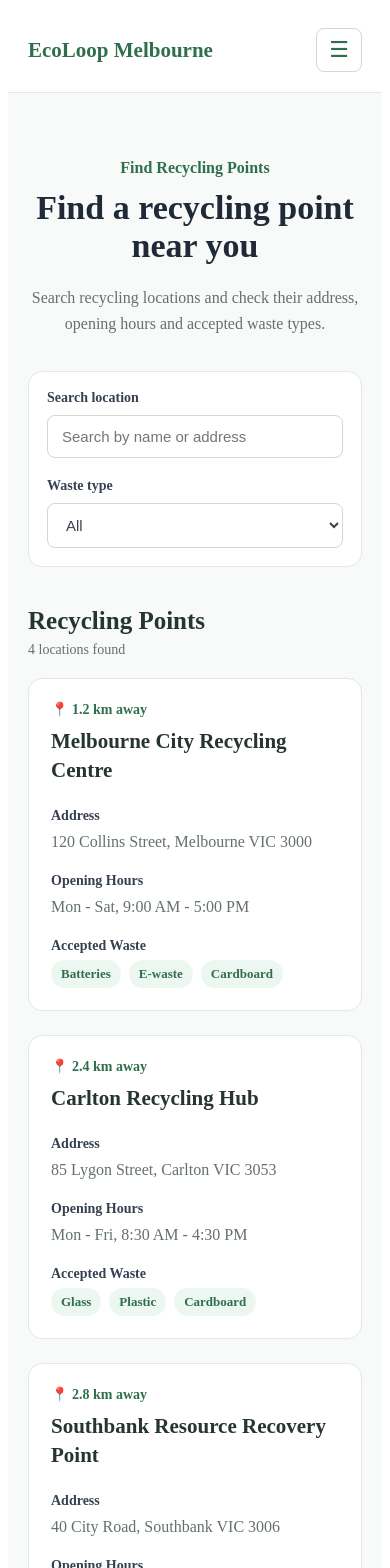
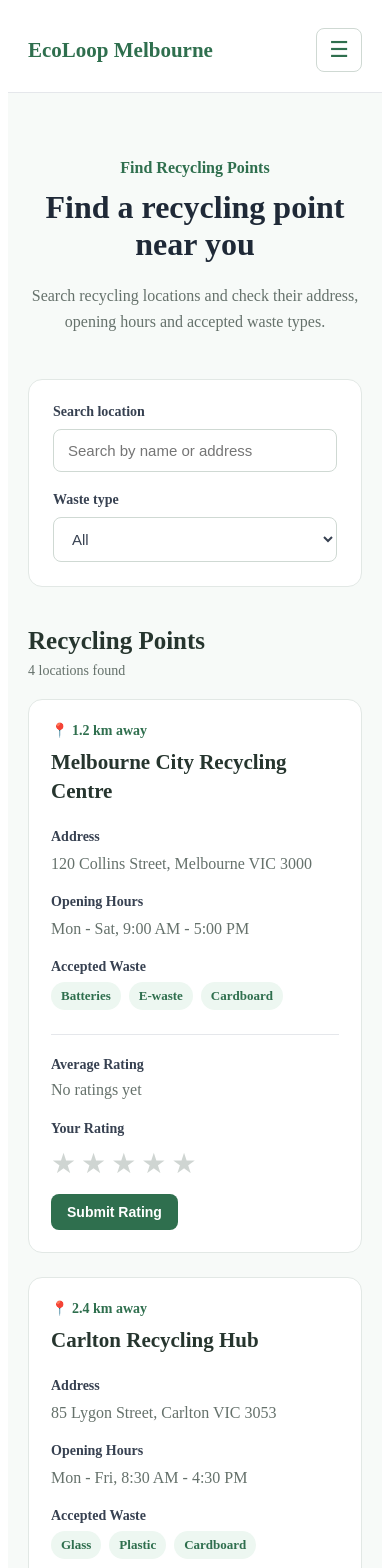
Before and after one commit to xyin0032-ui/ecoloop-melbourne, a Vue app: page /points in a window 390 px wide. Shown: the top 1568 px of the page. Built offline with nearby package versions, Linux system fonts and the light colour scheme.

Commit message:
Add recycling point ratings

```diff
--- /dev/null
+++ b/src/utils/ratings.js
@@ -0,0 +1,58 @@
+const RATINGS_KEY = 'ecoloop_ratings'
+
+export function getRatings() {
+  const savedRatings = localStorage.getItem(RATINGS_KEY)
+
+  if (!savedRatings) {
+    return []
+  }
+
+  return JSON.parse(savedRatings)
+}
+
+function saveRatings(ratings) {
+  localStorage.setItem(RATINGS_KEY, JSON.stringify(ratings))
+}
+
+export function addRating(pointId, userId, rating) {
+  const ratings = getRatings()
+
+  const existingRating = ratings.find(
+    (item) =>
+      item.pointId === pointId &&
+      item.userId === userId,
+  )
+
+  if (existingRating) {
+    existingRating.rating = rating
+  } else {
+    ratings.push({
+      pointId,
+      userId,
+      rating,
+    })
+  }
+
+  saveRatings(ratings)
+}
+
+export function getPointRatings(pointId) {
+  return getRatings().filter(
+    (item) => item.pointId === pointId,
+  )
+}
+
+export function getAverageRating(pointId) {
+  const ratings = getPointRatings(pointId)
+
+  if (ratings.length === 0) {
+    return 0
+  }
+
+  const total = ratings.reduce(
+    (sum, item) => sum + item.rating,
+    0,
+  )
+
+  return total / ratings.length
+}
--- a/src/views/RecyclingPointsView.vue
+++ b/src/views/RecyclingPointsView.vue
@@ -1,9 +1,20 @@
 <script setup>
 import { computed, ref } from 'vue'
 import { recyclingPoints } from '../data/recyclingPoints'
+import { getCurrentUser } from '../utils/auth'
+import {
+  addRating,
+  getPointRatings,
+  getAverageRating,
+} from '../utils/ratings'
 
 const searchText = ref('')
 const selectedWaste = ref('All')
+const selectedRatings = ref({})
+const ratingMessage = ref({})
+const ratingUpdate = ref(0)
+
+const currentUser = getCurrentUser()
 
 const wasteTypes = computed(() => {
   const allTypes = recyclingPoints.flatMap((point) => point.acceptedWaste)
@@ -25,6 +36,47 @@ const filteredPoints = computed(() => {
     return matchesSearch && matchesWaste
   })
 })
+
+function selectRating(pointId, rating) {
+  selectedRatings.value[pointId] = rating
+  ratingMessage.value[pointId] = ''
+}
+
+function submitRating(pointId) {
+  if (!currentUser) {
+    ratingMessage.value[pointId] = 'Please login before submitting a rating.'
+    return
+  }
+
+  const rating = selectedRatings.value[pointId]
+
+  if (!rating) {
+    ratingMessage.value[pointId] = 'Please select a rating.'
+    return
+  }
+
+  addRating(
+    pointId,
+    currentUser.id,
+    rating,
+  )
+
+  ratingUpdate.value++
+
+  ratingMessage.value[pointId] = 'Rating submitted successfully.'
+}
+
+function averageRating(pointId) {
+  ratingUpdate.value
+
+  return getAverageRating(pointId)
+}
+
+function ratingCount(pointId) {
+  ratingUpdate.value
+
+  return getPointRatings(pointId).length
+}
 </script>
 
 <template>
@@ -114,6 +166,55 @@ const filteredPoints = computed(() => {
                 </span>
               </div>
             </div>
+          </div>
+
+          <div class="average-rating">
+            <strong>Average Rating</strong>
+
+            <p v-if="ratingCount(point.id) > 0">
+              {{ averageRating(point.id).toFixed(1) }} / 5
+              ·
+              {{ ratingCount(point.id) }}
+              {{ ratingCount(point.id) === 1 ? 'rating' : 'ratings' }}
+            </p>
+
+            <p v-else>
+              No ratings yet
+            </p>
+          </div>
+
+          <div class="rating-section">
+            <strong>Your Rating</strong>
+
+            <div class="stars">
+              <button
+                v-for="star in 5"
+                :key="star"
+                type="button"
+                class="star-button"
+                :class="{
+                  selected: star <= (selectedRatings[point.id] || 0),
+                }"
+                @click="selectRating(point.id, star)"
+              >
+                ★
+              </button>
+            </div>
+
+            <button
+              type="button"
+              class="rating-button"
+              @click="submitRating(point.id)"
+            >
+              Submit Rating
+            </button>
+
+            <p
+              v-if="ratingMessage[point.id]"
+              class="rating-message"
+            >
+              {{ ratingMessage[point.id] }}
+            </p>
           </div>
         </article>
       </div>
@@ -259,16 +360,12 @@ const filteredPoints = computed(() => {
 }
 
 .info-row {
-  margin-bottom: 19px;
-}
-
-.info-row:last-child {
-  margin-bottom: 0;
+  margin-bottom: 18px;
 }
 
 .info-row strong {
   display: block;
-  margin-bottom: 6px;
+  margin-bottom: 7px;
   color: #374151;
   font-size: 14px;
 }
@@ -294,8 +391,74 @@ const filteredPoints = computed(() => {
   font-weight: 600;
 }
 
+.average-rating {
+  margin-top: 24px;
+  padding-top: 20px;
+  border-top: 1px solid #e5e7eb;
+}
+
+.average-rating strong {
+  color: #374151;
+  font-size: 14px;
+}
+
+.average-rating p {
+  margin: 8px 0 0;
+  color: #65716b;
+}
+
+.rating-section {
+  margin-top: 20px;
+}
+
+.rating-section strong {
+  color: #374151;
+  font-size: 14px;
+}
+
+.stars {
+  display: flex;
+  gap: 5px;
+  margin: 10px 0 14px;
+}
+
+.star-button {
+  padding: 0;
+  border: none;
+  background: none;
+  color: #cfd5d2;
+  cursor: pointer;
+  font-size: 28px;
+}
+
+.star-button.selected {
+  color: #d49b32;
+}
+
+.rating-button {
+  padding: 10px 16px;
+  border: none;
+  border-radius: 8px;
+  background-color: #2f6f4e;
+  color: #ffffff;
+  cursor: pointer;
+  font-size: 14px;
+  font-weight: 600;
+}
+
+.rating-button:hover {
+  background-color: #24583e;
+}
+
+.rating-message {
+  margin: 12px 0 0;
+  color: #2f6f4e;
+  font-size: 13px;
+  font-weight: 600;
+}
+
 .no-results {
-  padding: 55px 20px;
+  padding: 50px 20px;
   border: 1px solid #e2e8e5;
   border-radius: 14px;
   background-color: #ffffff;
@@ -303,16 +466,24 @@ const filteredPoints = computed(() => {
 }
 
 .no-results h3 {
-  margin: 0 0 8px;
+  margin-top: 0;
   color: #26352e;
 }
 
 .no-results p {
-  margin: 0;
+  margin-bottom: 0;
   color: #65716b;
 }
 
 @media (max-width: 768px) {
+  .page-header {
+    padding-top: 50px;
+  }
+
+  .page-header h1 {
+    font-size: 36px;
+  }
+
   .search-panel {
     grid-template-columns: 1fr;
   }
@@ -324,11 +495,12 @@ const filteredPoints = computed(() => {
 
 @media (max-width: 576px) {
   .page-header {
-    padding: 50px 20px 35px;
+    padding-left: 20px;
+    padding-right: 20px;
   }
 
   .page-header h1 {
-    font-size: 34px;
+    font-size: 32px;
   }
 
   .intro {
@@ -339,18 +511,14 @@ const filteredPoints = computed(() => {
     padding: 0 20px;
   }
 
-  .search-panel {
-    padding: 18px;
+  .point-card {
+    padding: 22px;
   }
 
   .results-header {
     align-items: flex-start;
     flex-direction: column;
-    gap: 7px;
-  }
-
-  .point-card {
-    padding: 22px;
+    gap: 8px;
   }
 }
 </style>
```
